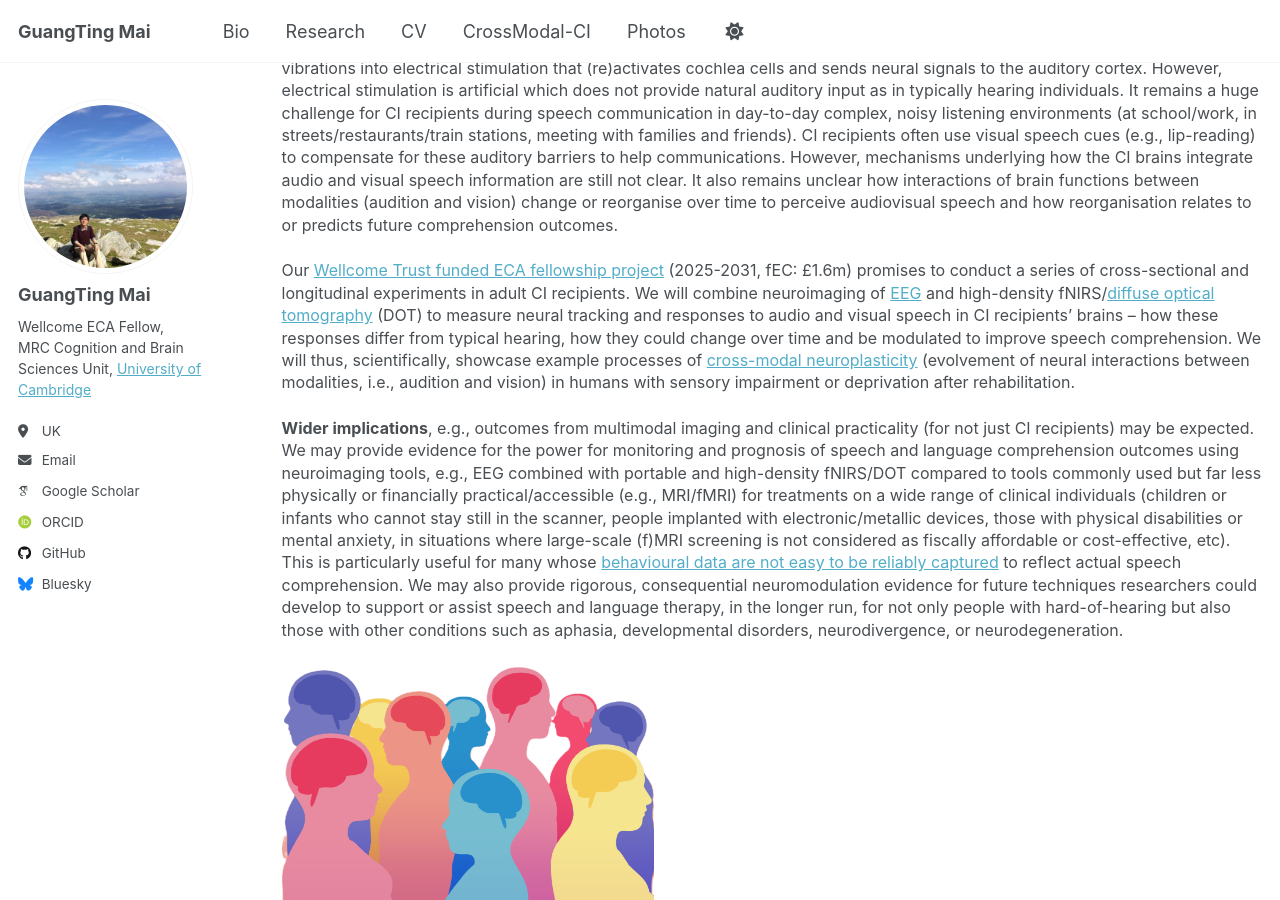
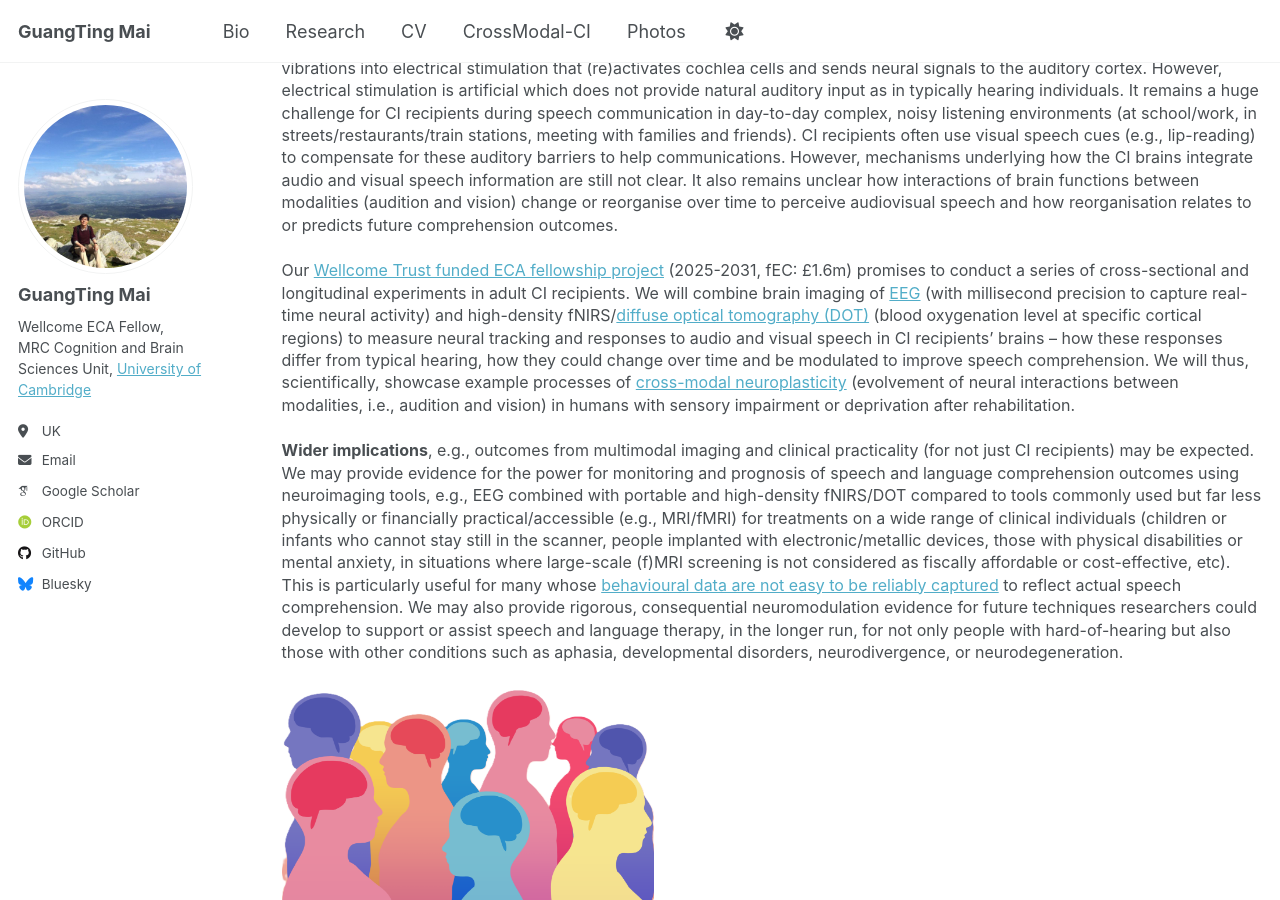
Before and after one commit to guangtingmai/guangtingmai.github.io, a Jekyll site: the page built from _pages/crossmodal-ci.html, in a window 1280 px wide and 900 px high, scrolled down 370 px. Built offline with Jekyll 4.4.1, drawn with Linux system fonts in a browser that asks for light colours; some web fonts are replaced.

Commit message:
Update crossmodal-ci.html

```diff
--- a/_pages/crossmodal-ci.html
+++ b/_pages/crossmodal-ci.html
@@ -21,8 +21,9 @@ author_profile: true
 <p><span style="font-size: 12pt;line-height: 1.4;display: block;margin-bottom: 0.12vh">Our <a href="https://wellcome.org/research-funding/funding-portfolio/funded-grants?f%5B0%5D=funding_scheme_grants_awarded%3AEarly-Career%20Awards">
   Wellcome Trust funded ECA fellowship project</a> (2025-2031,
   fEC: £1.6m) promises to conduct a series of cross-sectional and longitudinal experiments in adult CI recipients. We will combine
-  neuroimaging of <a href="https://en.wikipedia.org/wiki/Electroencephalography">EEG</a> and high-density fNIRS/<a href="https://www.nature.com/articles/pr2017107">diffuse
-  optical tomography</a> (DOT) to measure neural tracking and responses to audio and visual speech in CI recipients’ brains – how these
+  brain imaging of <a href="https://en.wikipedia.org/wiki/Electroencephalography">EEG</a> (with millisecond precision to capture real-time neural
+  activity) and high-density fNIRS/<a href="https://www.nature.com/articles/pr2017107">diffuse optical tomography (DOT)</a> (blood oxygenation level
+  at specific cortical regions) to measure neural tracking and responses to audio and visual speech in CI recipients’ brains – how these
   responses differ from typical hearing, how they could change over time and be modulated to improve speech comprehension. We will thus,
   scientifically, showcase example processes of <a href="https://en.wikipedia.org/wiki/Cross_modal_plasticity">cross-modal neuroplasticity</a>
   (evolvement of neural interactions between modalities, i.e., audition and vision) in humans with sensory impairment or deprivation after
```
